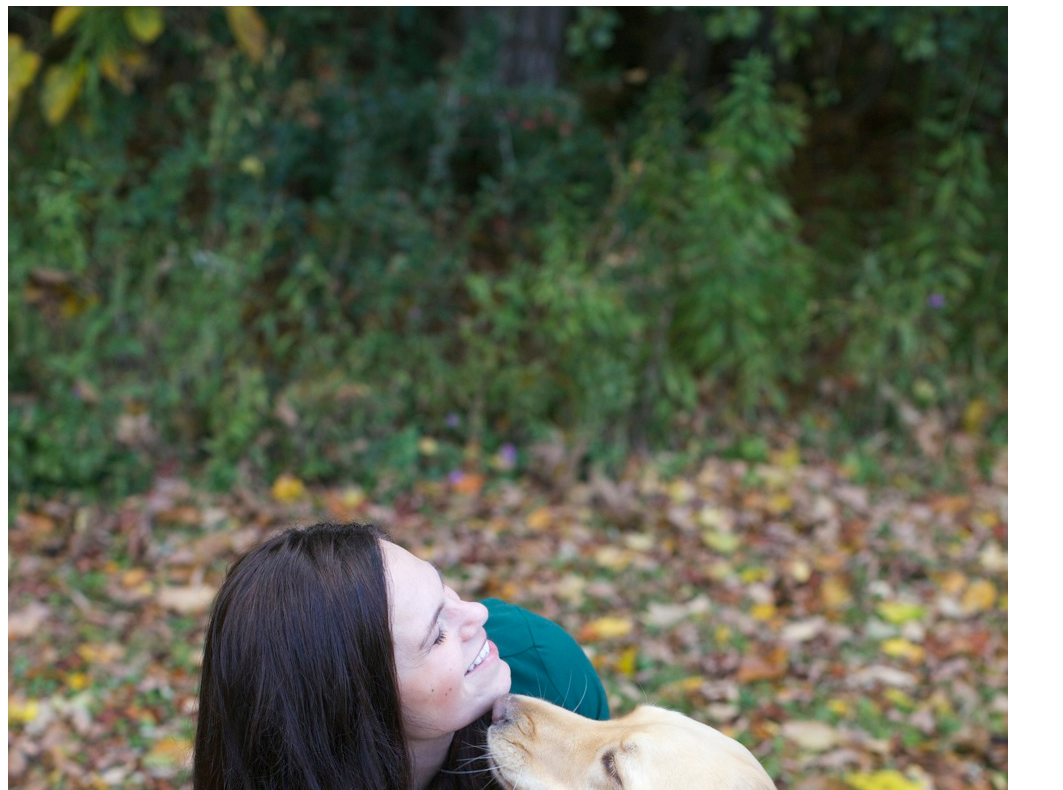
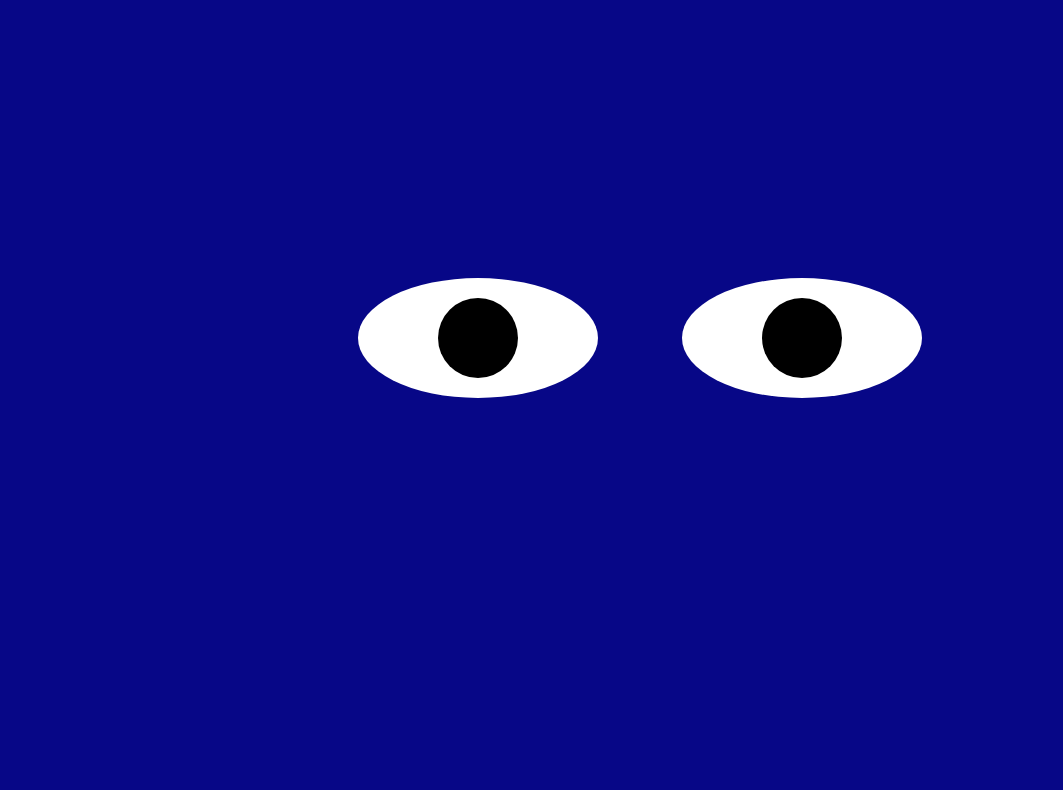
Before and after one commit to krystinarace/krystinarace.github.io, a plain HTML site: page index.html in a window 1280 px wide. Shown: the part 60-850 px from the top of the page, without its empty margins (0-1063 px from the left). After the commit the page ends 800 px from the top, so only its background shows below. Drawn offline with Linux system fonts and the light colour scheme.

Commit message:
Add files via upload

```diff
--- /dev/null
+++ b/eyes.js
@@ -0,0 +1,11 @@
+const balls = document.getElementsByClassName('ball');
+
+document.onmousemove = (event) => {
+  const x = (event.clientX * 100) / window.innerWidth + '%';
+  const y = (event.clientY * 100) / window.innerHeight + '%';
+  var numberOfBalls = balls.length;
+  for (var i = 0; i< numberOfBalls; i++) {
+  balls[i].style.left = x;
+  balls[i].style.top = y;
+  balls[i].transform = 'translate(-' + x + ',-' + y + ')';}
+};
--- a/index.html
+++ b/index.html
@@ -1,4 +1,16 @@
 <html>
-    <h1>Krystina's Portfolio!!!</h1>
-    <img src="./Race.jpg" />
+    <head>
+        <link rel="stylesheet" type="text/css" href="./styles.css">
+    </head>
+    <body>
+        <div class="eyes">
+            <div class="eye">
+                <div class="ball"></div>
+            </div>
+            <div class="eye">
+                <div class="ball"></div>
+            </div>
+        </div>
+        <script src="./eyes.js"></script>
+    </body>
 </html>
--- /dev/null
+++ b/styles.css
@@ -0,0 +1,33 @@
+body {
+  margin: 0;
+  padding: 0;
+  background: #070787;
+}
+
+.eyes {
+  position: absolute;
+  top: 50%;
+  transform: translateY(-50%);
+  width: 100%;
+  text-align: center;
+}
+.eye {
+  width: 240px;
+  height: 120px;
+  background: #fff;
+  display: inline-block;
+  margin: 40px;
+  border-radius: 50%;
+  position: relative;
+  overflow: hidden;
+}
+.ball {
+  width: 80px;
+  height: 80px;
+  background: #000;
+  position: absolute;
+  top: 50%;
+  left: 50%;
+  transform: translate(-50%, -50%);
+  border-radius: 50%;
+}
```
